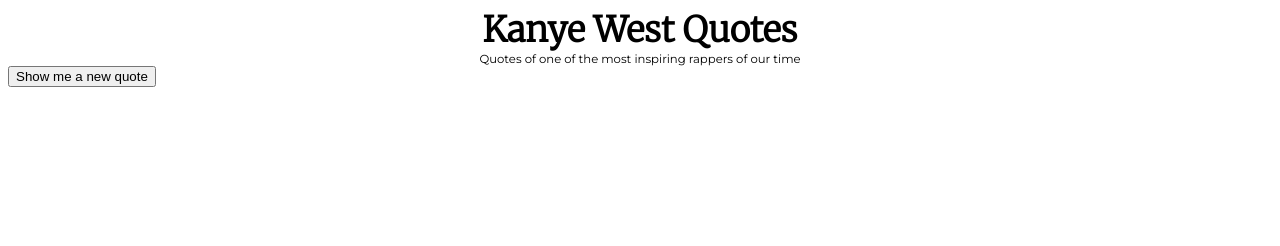
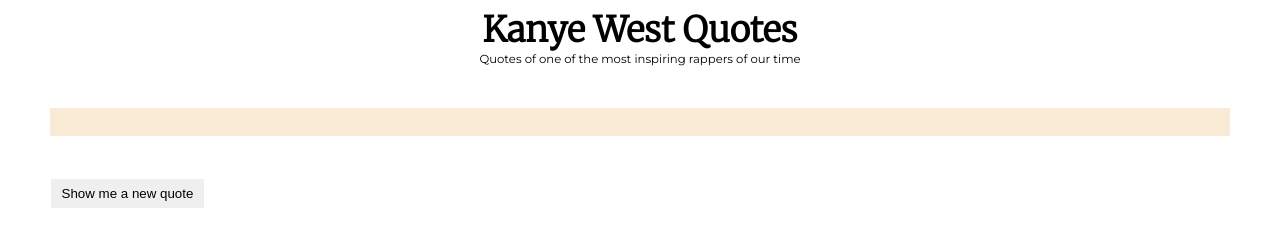
Before and after one commit to laurahohlsiepe/Kanye-REST-API, a plain HTML site: page index.html in a window 1280 px wide. Drawn offline with Linux system fonts and the light colour scheme; no server answers.

Commit message:
feat styling

```diff
--- a/script.js
+++ b/script.js
@@ -22,6 +22,8 @@ function showQuotes(data) {
   // append
   h2.append(quote);
   quoteDiv.appendChild(h2);
+
+  h2.id = "h2";
 }
 
 function reloadQuote() {
--- a/style.css
+++ b/style.css
@@ -26,7 +26,24 @@ h1 {
   display: flex;
   flex-direction: row;
   align-items: center;
+  justify-content: center;
   text-align: center;
+  margin: 3rem;
+  padding: 1rem;
+}
+
+#button {
+  display: inline-block;
+  padding: 0.5rem 0.75rem;
+  border: 0.01rem solid #ffff;
+  margin: 0 0.3rem 0.3rem 0;
+  font-weight: 300;
+  text-align: center;
+  margin-left: 3rem;
+}
+
+#button:hover {
+  cursor: pointer;
 }
 
 #h2 {
```
